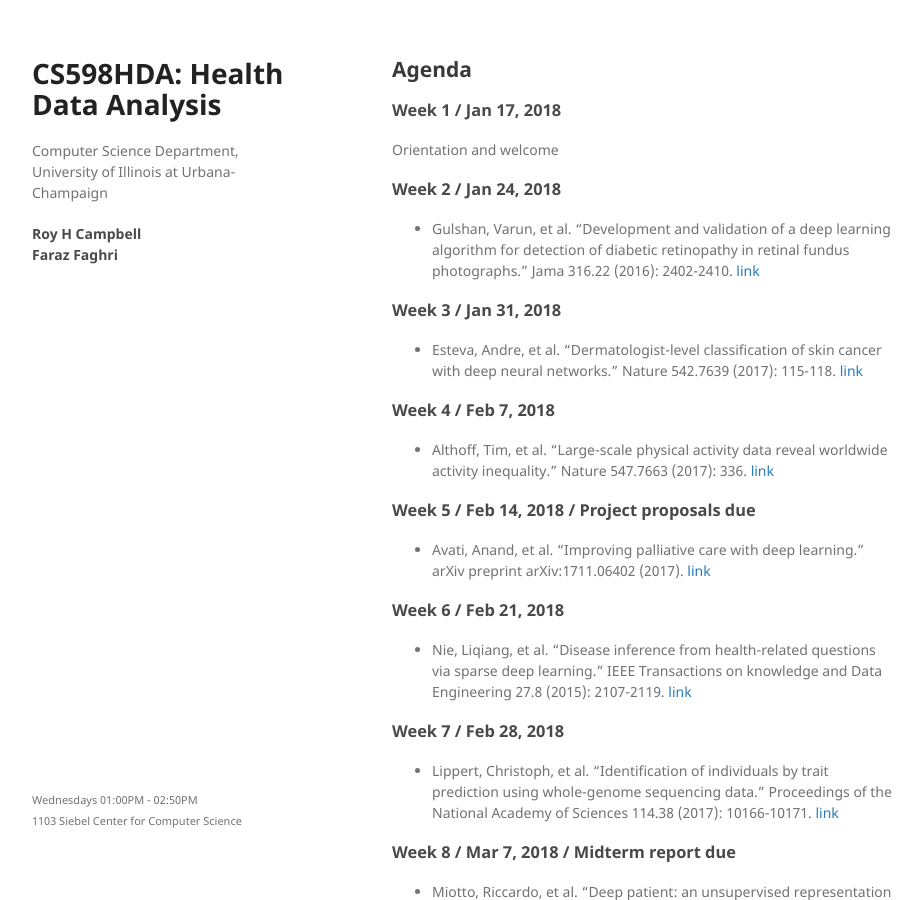
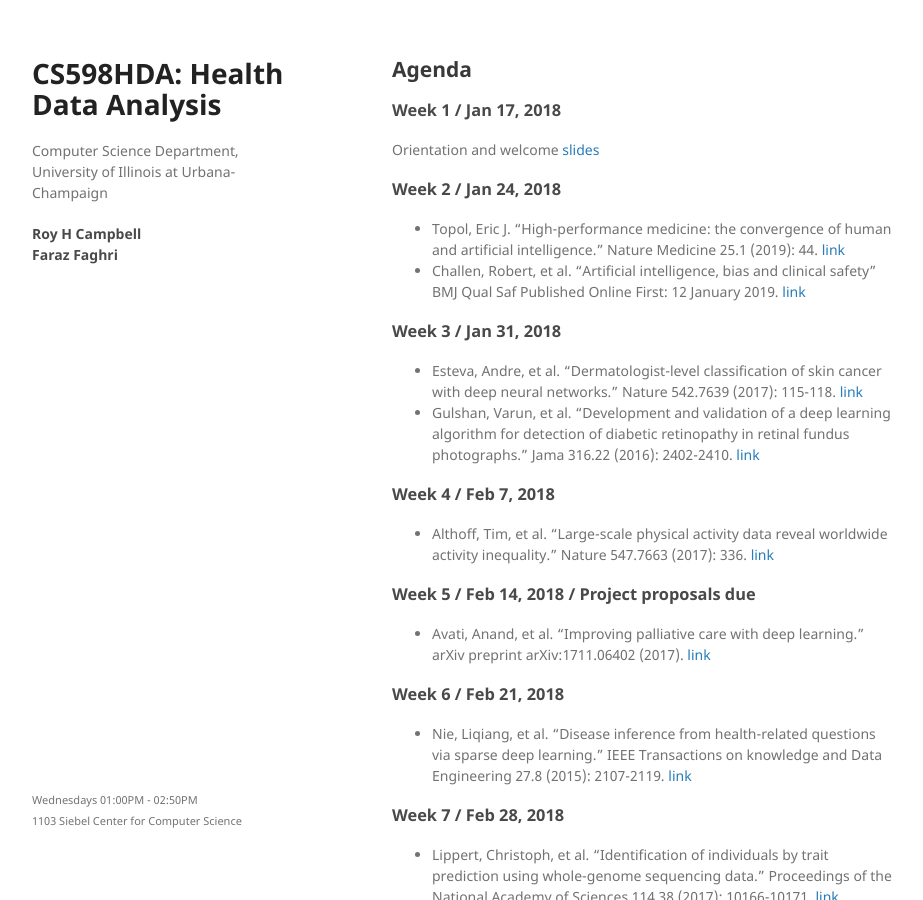
Before and after one commit to UIUC-CS598HDA/UIUC-CS598HDA.github.io, a Jekyll site: the page built from schedule.md, in a window 1280 px wide and 900 px high. Shown: the whole window, without its empty margins (178-1101 px from the left). Built offline with Jekyll 4.4.1, drawn with Linux system fonts in a browser that asks for light colours; our own code applies the rules of GitHub Pages for plain Markdown files.

Commit message:
first week

```diff
--- a/schedule.md
+++ b/schedule.md
@@ -5,13 +5,15 @@ layout: default
 ## Agenda
 
 ### Week 1 / Jan 17, 2018
-Orientation and welcome
+Orientation and welcome [slides](https://docs.google.com/presentation/d/1hd0kdWN4uYnkgyNii0tJjGlcANoNu3OAQTXK9LY5_Ew/edit?usp=sharing)
 
 ### Week 2 / Jan 24, 2018
-* Gulshan, Varun, et al. "Development and validation of a deep learning algorithm for detection of diabetic retinopathy in retinal fundus photographs." Jama 316.22 (2016): 2402-2410. [link](https://jamanetwork.com/journals/jama/fullarticle/2588763)
+* Topol, Eric J. "High-performance medicine: the convergence of human and artificial intelligence." Nature Medicine 25.1 (2019): 44. [link](https://www.nature.com/articles/s41591-018-0300-7)
+* Challen, Robert, et al. "Artificial intelligence, bias and clinical safety" BMJ Qual Saf Published Online First: 12 January 2019. [link](https://qualitysafety.bmj.com/content/early/2019/01/12/bmjqs-2018-008370)
 
 ### Week 3 / Jan 31, 2018
 * Esteva, Andre, et al. "Dermatologist-level classification of skin cancer with deep neural networks." Nature 542.7639 (2017): 115-118. [link](http://www.nature.com/nature/journal/v542/n7639/full/nature21056.html)
+* Gulshan, Varun, et al. "Development and validation of a deep learning algorithm for detection of diabetic retinopathy in retinal fundus photographs." Jama 316.22 (2016): 2402-2410. [link](https://jamanetwork.com/journals/jama/fullarticle/2588763)
 
 ### Week 4 / Feb 7, 2018
 * Althoff, Tim, et al. "Large-scale physical activity data reveal worldwide activity inequality." Nature 547.7663 (2017): 336. [link](https://www.nature.com/articles/nature23018)
```
